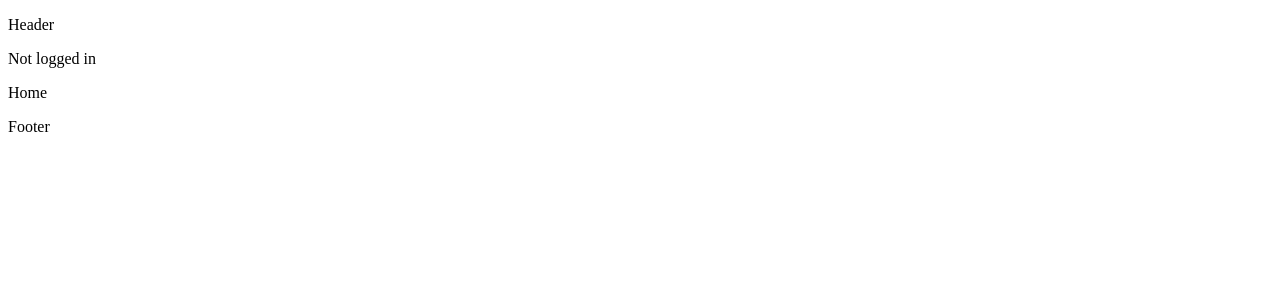
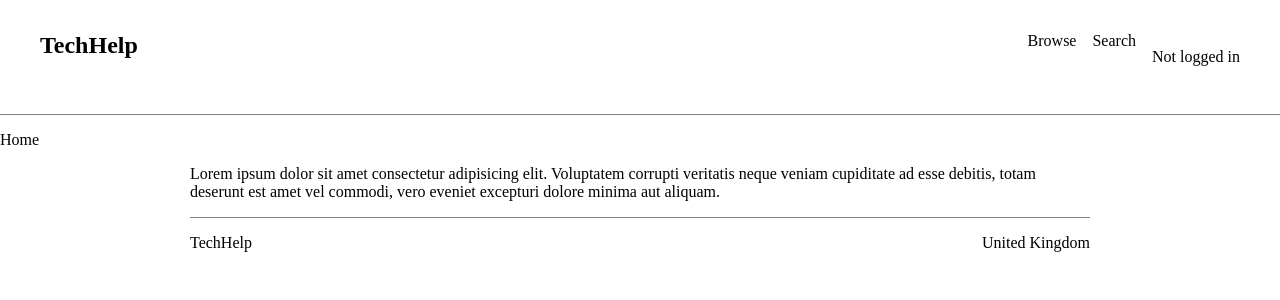
Before and after one commit to ravagerr/TechHelp-CodeIgniter-ServerSideDev, a React (Vite) app in the folder frontend/techhelp-frontend/: page / in a window 1280 px wide. Shown: the top 300 px of the page. Built offline with nearby package versions, Linux system fonts and the light colour scheme; no server answers.

Commit message:
header and footer

```diff
--- a/frontend/techhelp-frontend/src/components/Footer.jsx
+++ b/frontend/techhelp-frontend/src/components/Footer.jsx
@@ -1,6 +1,12 @@
 export default function Footer() {
     return (
-        <p>Footer</p>
+        <footer>
+            <p className="footer-paragraph">Lorem ipsum dolor sit amet consectetur adipisicing elit. Voluptatem corrupti veritatis neque veniam cupiditate ad esse debitis, totam deserunt est amet vel commodi, vero eveniet excepturi dolore minima aut aliquam.</p>
+            <div className="footer-items">
+                <p>TechHelp</p>
+                <p>United Kingdom</p>
+            </div>
+        </footer>
     )
 
 }
--- a/frontend/techhelp-frontend/src/components/Header.jsx
+++ b/frontend/techhelp-frontend/src/components/Header.jsx
@@ -8,7 +8,11 @@ export default function Header() {
 
     return (
         <header>
-            <p>Header</p>
+            <nav>
+                <Link to={'/'} className='nav-link nav-index'>TechHelp</Link>
+                <div className="nav-right">
+                    <Link to={'/'} className='nav-link'>Browse</Link>
+                    <Link to={'/'} className='nav-link'>Search</Link>
                     {user ? (
                         <button>
                             <Link to={`/profile/${user.id}`}>Profile</Link>
@@ -16,6 +20,8 @@ export default function Header() {
                     ) : (
                         <p>Not logged in</p>
                     )}
+                </div>
+            </nav>
         </header>
     )
 }
--- a/frontend/techhelp-frontend/src/index.css
+++ b/frontend/techhelp-frontend/src/index.css
@@ -0,0 +1,46 @@
+body {
+    margin: 0;
+}
+
+/* Nav styles */
+
+header {
+    padding: 2em 0;
+    border-bottom: 1px solid grey;
+}
+
+nav {
+    display: flex;
+    justify-content: space-between;
+    margin: 0 auto;
+    max-width: 1200px;
+    padding: 0 0.5em;
+}
+
+.nav-right {
+    display: flex;
+    gap: 1em;
+}
+
+.nav-link {
+    text-decoration: none;
+    color: black;
+}
+
+.nav-index {
+    font-size: 1.5em;
+    font-weight: bold;
+}
+
+/* Footer styles */
+
+footer {
+    max-width: 900px;
+    margin: 0 auto;
+}
+
+.footer-items {
+    display: flex;
+    justify-content: space-between;
+    border-top: 1px solid grey;
+}
```
Lines whose indentation alone changed are shown as unchanged.
